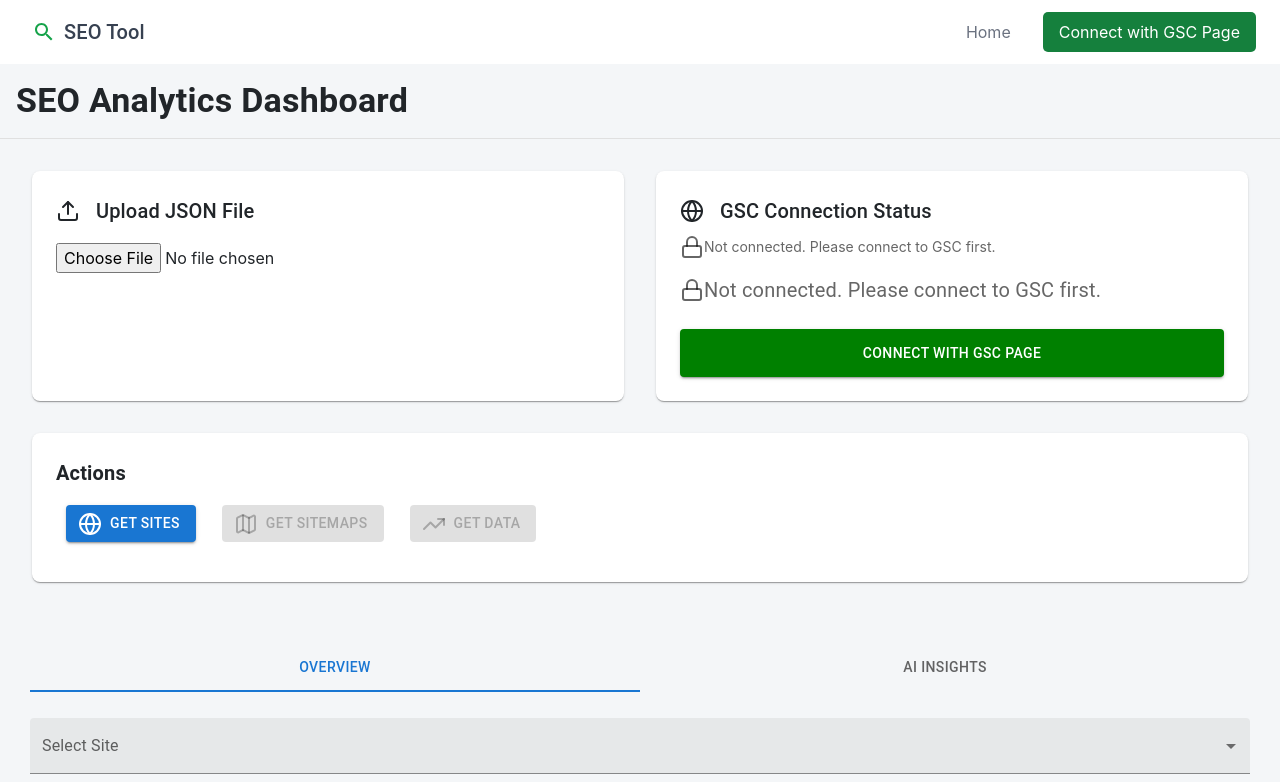
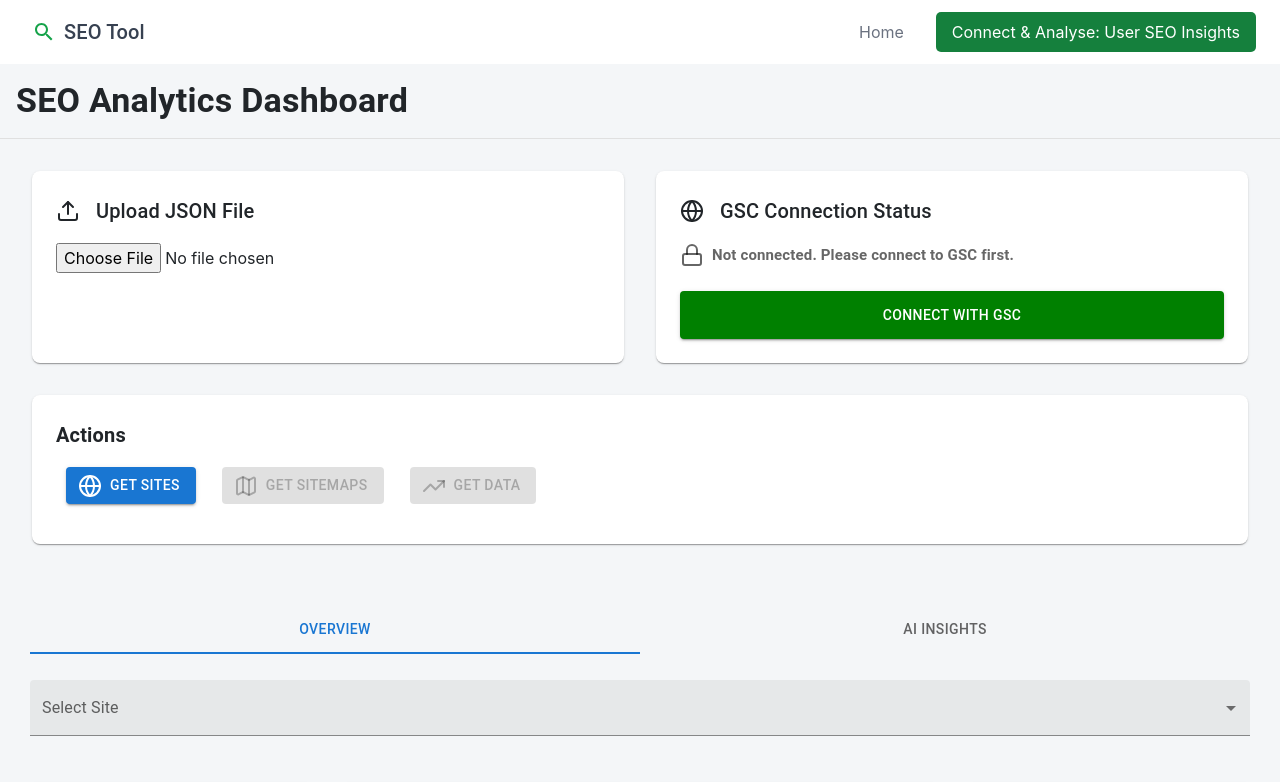
Before and after one commit to huiyinghuan/seo-capstone-hhy, a React (Create React App) app in the folder frontend/: page /gsc-page in a window 1280 px wide. Shown: the top 782 px of the page. Built offline with nearby package versions, Linux system fonts and the light colour scheme.

Commit message:
update UI

```diff
--- a/frontend/src/components/GSC.js
+++ b/frontend/src/components/GSC.js
@@ -213,36 +213,24 @@ function GSCFeature() {
 
           </Box>
 
-          <Box sx={{ paddingTop: 1, paddingBottom: 1, display: "flex", alignItems: "center", fontSize: "0.875rem", color: "text.secondary" }}>
+
+          <Box sx={{ paddingTop: 2, paddingBottom: 1, display: "flex", alignItems: "center", fontSize: "0.875rem", color: "text.secondary" }}>
             {gscConnected ? (
               <>
-                <CheckCircle style={{ fontSize: 20, color: "#30bd69", ml: 2 }} />
-                Connected to Google Search Console
+                <CheckCircle style={{ fontSize: 15, color: "#30bd69", marginLeft: 1 }} />
+                <Typography sx={{ fontSize: 13, fontWeight: 'medium', color: "#3ea066", marginLeft: 0.5 }}>
+                  Connected to Google Search Console
+                </Typography>
               </>
             ) : (
               <>
-                <Lock sx={{ fontSize: 20, color: "grey.500", mr: 1 }} />
-                Not connected. Please connect to GSC first.
+                <Lock sx={{ fontSize: 15, color: "grey.500", marginLeft: 2 }} />
+                <Typography sx={{ fontSize: 15, fontWeight: 600, color: "text.secondary", marginLeft: 1  }}>
+                  Not connected. Please connect to GSC first.
+                </Typography>
               </>
             )}
           </Box>
-          <Box sx={{ paddingTop: 1, paddingBottom: 1, display: "flex", alignItems: "center", fontSize: "0.875rem", color: "text.secondary" }}>
-  {gscConnected ? (
-    <>
-      <CheckCircle style={{ fontSize: 20, color: "#30bd69", marginLeft: 8 }} />
-      <Typography sx={{ fontSize: 20, color: "green", marginLeft: 2 }}>
-        Connected to Google Search Console
-      </Typography>
-    </>
-  ) : (
-    <>
-      <Lock sx={{ fontSize: 20, color: "grey.500", marginRight: 2 }} />
-      <Typography sx={{ fontSize: 20, color: "text.secondary" }}>
-        Not connected. Please connect to GSC first.
-      </Typography>
-    </>
-  )}
-</Box>
 
           <Button
             variant="contained"
@@ -255,10 +243,10 @@ function GSCFeature() {
               py: 1.5,
               fontSize: "0.875rem",
               borderRadius: 1,
-              bgcolor: gscConnected ? "green.100" : "green",
+              backgroundColor: gscConnected ? "green.100" : "green",
               color: gscConnected ? "green.700" : "white",
               "&:hover": {
-                bgcolor: gscConnected ? "green.200" : "darkgreen",
+                backgroundColor: gscConnected ? "green.200" : "darkgreen",
               },
             }}
             color={gscConnected ? 'success' : 'primary'}
@@ -266,7 +254,7 @@ function GSCFeature() {
             disabled={gscConnected}
             startIcon={gscConnected ? <CheckCircle style={{ fontSize: 20, color: "green", mr: 1 }} /> : null}
           >
-            {gscConnected ? 'Connected to GSC' : 'Connect with GSC Page'}
+            {gscConnected ? 'Connected to GSC' : 'Connect with GSC'}
         </Button>
 
         </Box>
--- a/frontend/src/components/SearchBar.js
+++ b/frontend/src/components/SearchBar.js
@@ -184,7 +184,7 @@ import { Card, CardHeader, CardContent, Typography, LinearProgress, Box,  } from
   const createRows = (data) => {
     console.log("Creating rows for data:", data);
     if (!data) {
-      return []; // Return an empty array if data is undefined or null
+      return []; // Return empty array if data is undefined or null
     }
 
     return [
--- a/frontend/src/layout/NavBar.js
+++ b/frontend/src/layout/NavBar.js
@@ -54,7 +54,7 @@ const Navbar = () => {
             {/* Updated Home Link */}
           <Link to="/" className="nav-link">Home</Link>
           <Link to="/gsc-page" className="connect-button nav-link"> {/* New link to the new page */}
-            Connect with GSC Page
+           Connect & Analyse: User SEO Insights
           </Link>
 
           {/* Connect with GSC Test */}
```
